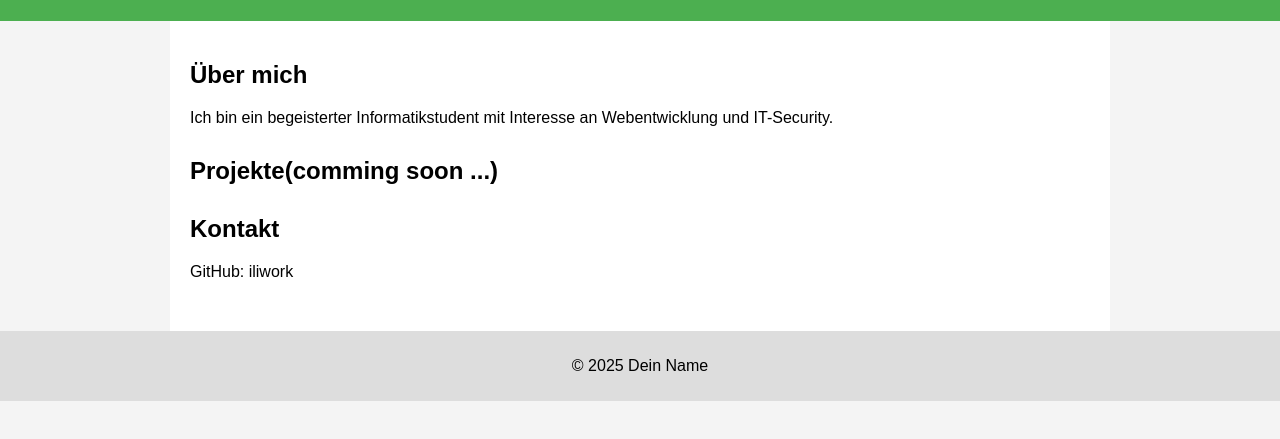
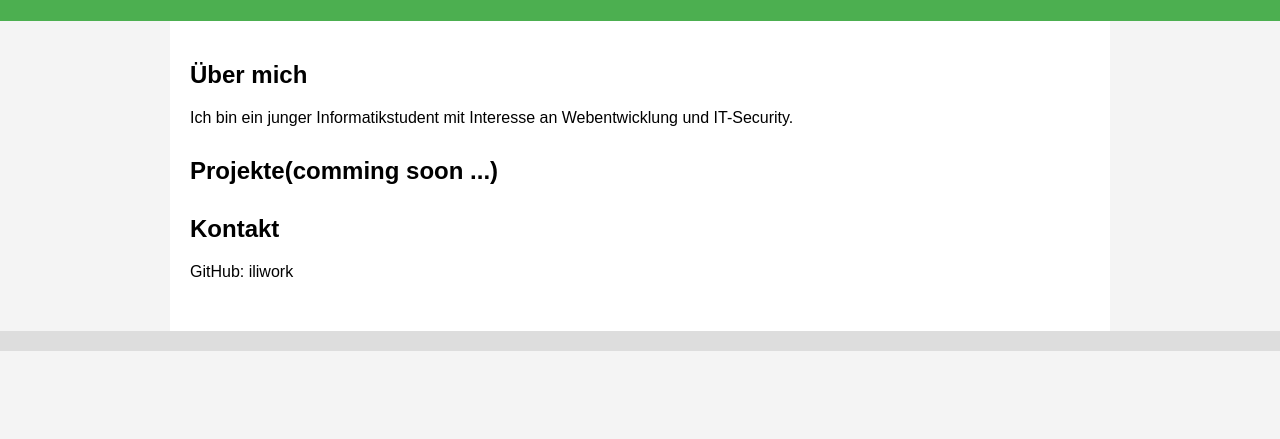
Before and after one commit to iliwork/iliwork.github.io, a plain HTML site: page index.html in a window 1280 px wide. Shown: the part 99-538 px from the top of the page. Drawn offline with Linux system fonts and the light colour scheme.

Commit message:
Update index.html

```diff
--- a/index.html
+++ b/index.html
@@ -46,7 +46,7 @@
   <main>
     <section>
       <h2>Über mich</h2>
-      <p>Ich bin ein begeisterter Informatikstudent mit Interesse an Webentwicklung und IT-Security.</p>
+      <p>Ich bin ein junger Informatikstudent mit Interesse an Webentwicklung und IT-Security.</p>
     </section>
 
     <section>
@@ -60,7 +60,6 @@
   </main>
 
   <footer>
-    <p>&copy; 2025 Dein Name</p>
   </footer>
 </body>
 </html>
```
